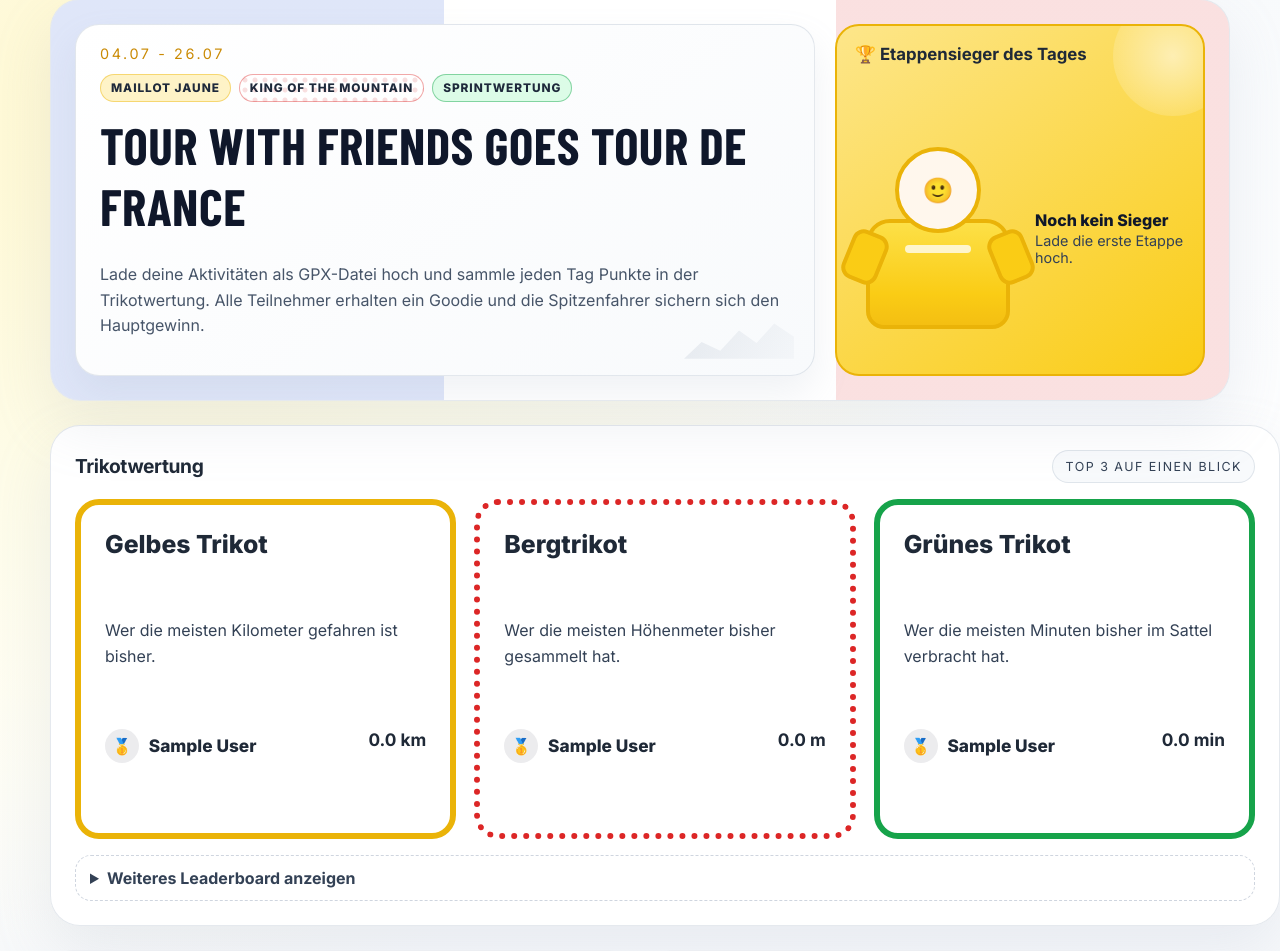
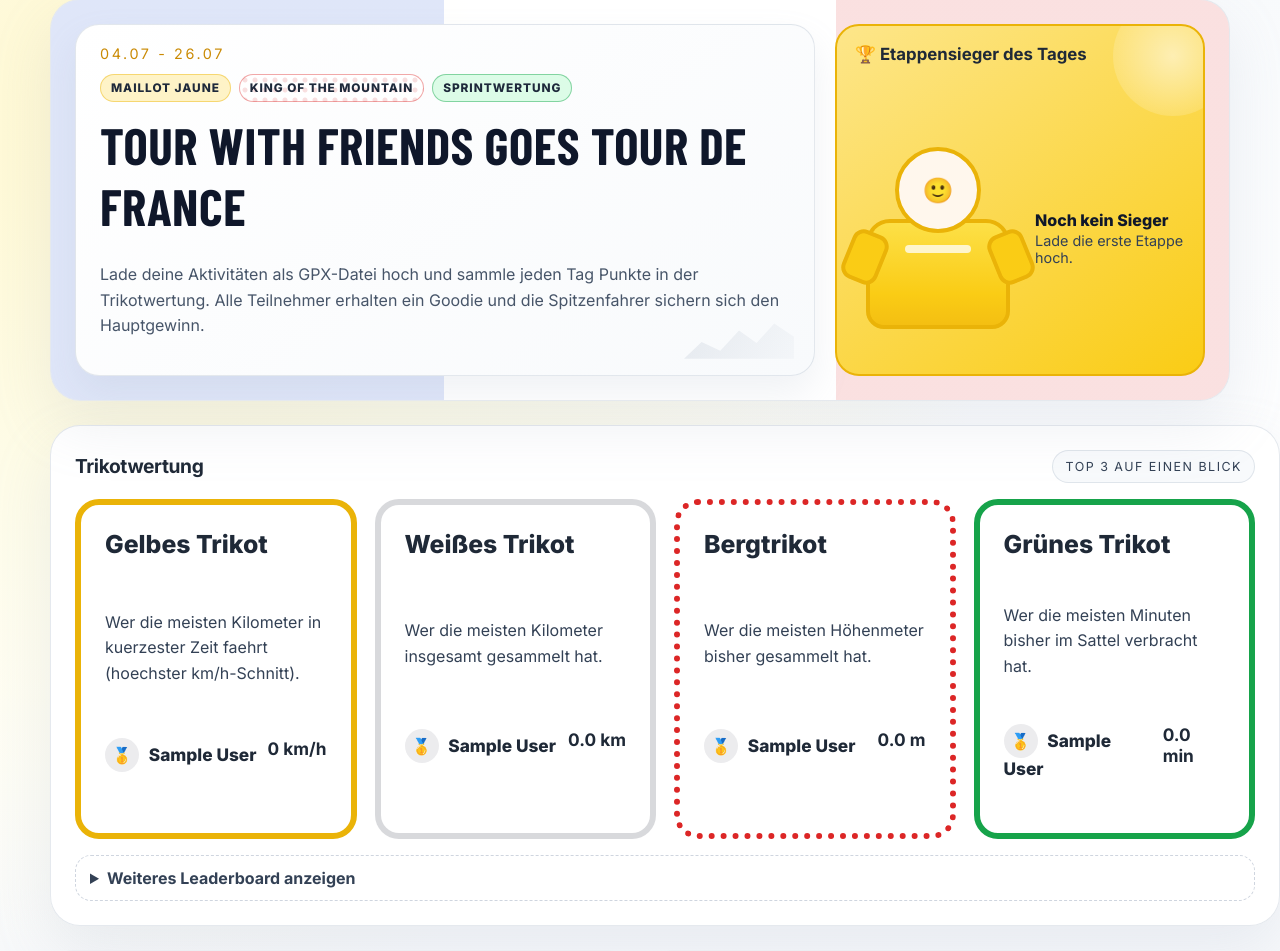
Before and after one commit to carlottadietz/tourwithfriends, a Flask app: page / in a window 1280 px wide. Shown: the part 25-976 px from the top of the page. Run offline with Flask 3, Linux system fonts and the light colour scheme; the visitor is signed in with stand-in values (Sample User, id 1); data comes from the database, SQL or seed files in the repository; data that the repository does not hold is empty; some libraries are stand-ins or nearby versions; some web fonts are replaced.

Commit message:
Trikotwertung auf kmh-Logik umstellen und weißes Trikot ergänzen

```diff
--- a/app.py
+++ b/app.py
@@ -205,7 +205,23 @@
     user = get_current_user()
     conn = get_db()
     users = conn.execute("SELECT id, name, profile_image FROM users ORDER BY name ASC").fetchall()
-    distance_leaderboard = conn.execute(
+    yellow_leaderboard = conn.execute(
+        """
+        SELECT
+            id,
+            name,
+            profile_image,
+            total_distance_km,
+            total_duration_min,
+            CASE
+                WHEN total_duration_min > 0 THEN ROUND((total_distance_km / total_duration_min) * 60.0, 2)
+                ELSE 0
+            END AS avg_speed_kmh
+        FROM users
+        ORDER BY avg_speed_kmh DESC, total_distance_km DESC, name ASC
+        """
+    ).fetchall()
+    white_leaderboard = conn.execute(
         "SELECT id, name, profile_image, total_distance_km FROM users ORDER BY total_distance_km DESC, name ASC"
     ).fetchall()
     elevation_leaderboard = conn.execute(
@@ -216,16 +232,47 @@
     ).fetchall()
     daily_winners = conn.execute(
         """
-        SELECT strftime('%d.%m.%Y', r.created_at) AS day, r.user_id, r.distance_km, u.name as user_name, u.profile_image as profile_image
-        FROM rides r
-        JOIN users u ON r.user_id = u.id
-        WHERE r.id = (
-            SELECT id FROM rides r2
-            WHERE date(r2.created_at) = date(r.created_at)
-            ORDER BY distance_km DESC, created_at ASC, id ASC
-            LIMIT 1
+        WITH daily_totals AS (
+            SELECT
+                date(r.created_at) AS ride_day,
+                r.user_id,
+                ROUND(SUM(r.distance_km), 2) AS distance_km,
+                ROUND(SUM(r.duration_min), 2) AS duration_min,
+                CASE
+                    WHEN SUM(r.duration_min) > 0 THEN ROUND((SUM(r.distance_km) / SUM(r.duration_min)) * 60.0, 2)
+                    ELSE 0
+                END AS avg_speed_kmh
+            FROM rides r
+            GROUP BY date(r.created_at), r.user_id
         )
-        ORDER BY date(r.created_at) DESC
+        SELECT
+            strftime('%d.%m.%Y', dt.ride_day) AS day,
+            dt.user_id,
+            dt.distance_km,
+            dt.duration_min,
+            dt.avg_speed_kmh,
+            u.name AS user_name,
+            u.profile_image AS profile_image
+        FROM daily_totals dt
+        JOIN users u ON dt.user_id = u.id
+        WHERE NOT EXISTS (
+            SELECT 1
+            FROM daily_totals better
+            WHERE better.ride_day = dt.ride_day
+              AND (
+                  better.avg_speed_kmh > dt.avg_speed_kmh
+                  OR (
+                      better.avg_speed_kmh = dt.avg_speed_kmh
+                      AND better.distance_km > dt.distance_km
+                  )
+                  OR (
+                      better.avg_speed_kmh = dt.avg_speed_kmh
+                      AND better.distance_km = dt.distance_km
+                      AND better.user_id < dt.user_id
+                  )
+              )
+        )
+        ORDER BY dt.ride_day DESC
         """
     ).fetchall()
     rides = []
@@ -236,8 +283,8 @@
         ).fetchall()
 
     current_leader = None
-    if distance_leaderboard:
-        current_leader = distance_leaderboard[0]
+    if yellow_leaderboard:
+        current_leader = yellow_leaderboard[0]
 
     stats = {
         "distance": 0.0,
@@ -257,7 +304,8 @@
         users=users,
         current_leader=current_leader,
         stats=stats,
-        distance_leaderboard=distance_leaderboard,
+        yellow_leaderboard=yellow_leaderboard,
+        white_leaderboard=white_leaderboard,
         elevation_leaderboard=elevation_leaderboard,
         duration_leaderboard=duration_leaderboard,
         daily_winners=daily_winners,
--- a/templates/index.html
+++ b/templates/index.html
@@ -78,7 +78,7 @@
 
     .trikot-full { width: 100%; }
     .trikot-stage { display: grid; gap: 16px; }
-    .top-three-cards { display: grid; grid-template-columns: repeat(3, minmax(0, 1fr)); gap: 18px; }
+    .top-three-cards { display: grid; grid-template-columns: repeat(4, minmax(0, 1fr)); gap: 18px; }
     .trikot-card { position: relative; border-radius: 24px; padding: 24px; border: 6px solid rgba(15,23,42,0.16); background: #ffffff; display: grid; gap: 14px; min-height: 280px; overflow: hidden; }
     .trikot-card::before { content: none; }
     .trikot-card h3 { margin: 0; font-size: 1.55rem; font-weight: 900; }
@@ -94,7 +94,7 @@
     .top-three .rank { display: inline-flex; align-items: center; justify-content: center; width: 34px; height: 34px; background: rgba(15,23,42,0.08); border-radius: 999px; font-size: 1rem; margin-right: 6px; }
     .expand-box { border: 1px dashed rgba(148,163,184,0.45); border-radius: 16px; padding: 12px 14px; background: #ffffff; }
     .expand-box summary { cursor: pointer; font-weight: 700; color: #334155; }
-    .expand-grid { margin-top: 12px; display: grid; grid-template-columns: repeat(3, minmax(0, 1fr)); gap: 12px; }
+    .expand-grid { margin-top: 12px; display: grid; grid-template-columns: repeat(4, minmax(0, 1fr)); gap: 12px; }
     .expand-col { background: #f8fafc; border: 1px solid rgba(148,163,184,0.2); border-radius: 14px; padding: 10px; }
     .expand-col h4 { margin: 0 0 8px; font-size: 0.92rem; }
     .expand-col ul { list-style: none; margin: 0; padding: 0; display: grid; gap: 6px; }
@@ -176,7 +176,7 @@
             </div>
             <div class="winner-text">
               <span class="winner-name">{{ daily_winners[0].user_name }}</span>
-              <span class="winner-meta">{{ daily_winners[0].day }} · {{ daily_winners[0].distance_km }} km</span>
+              <span class="winner-meta">{{ daily_winners[0].day }} · {{ daily_winners[0].distance_km }} km · {{ daily_winners[0].avg_speed_kmh|round(2) }} km/h</span>
             </div>
           </div>
           <p class="hero-note">🚴 Gelbes Trikot-Modus: Vollgas auf dem Rad und Platz 1 sichern.</p>
@@ -206,9 +206,24 @@
         <div class="top-three-cards">
           <article class="trikot-card trikot-yellow">
             <h3>Gelbes Trikot</h3>
-            <p>Wer die meisten Kilometer gefahren ist bisher.</p>
+            <p>Wer die meisten Kilometer in kuerzester Zeit faehrt (hoechster km/h-Schnitt).</p>
             <ol class="top-three">
-              {% for entry in distance_leaderboard[:3] %}
+              {% for entry in yellow_leaderboard[:3] %}
+                <li>
+                  <span><span class="rank">{{ '🥇' if loop.index == 1 else '🥈' if loop.index == 2 else '🥉' }}</span> {{ entry.name }}</span>
+                  <strong>{{ entry.avg_speed_kmh|round(2) }} km/h</strong>
+                </li>
+              {% else %}
+                <li><span class="muted">Noch keine Einträge.</span></li>
+              {% endfor %}
+            </ol>
+          </article>
+
+          <article class="trikot-card">
+            <h3>Weißes Trikot</h3>
+            <p>Wer die meisten Kilometer insgesamt gesammelt hat.</p>
+            <ol class="top-three">
+              {% for entry in white_leaderboard[:3] %}
                 <li>
                   <span><span class="rank">{{ '🥇' if loop.index == 1 else '🥈' if loop.index == 2 else '🥉' }}</span> {{ entry.name }}</span>
                   <strong>{{ entry.total_distance_km|round(1) }} km</strong>
@@ -256,7 +271,17 @@
             <section class="expand-col">
               <h4>Gelbes Trikot</h4>
               <ul>
-                {% for entry in distance_leaderboard[3:] %}
+                {% for entry in yellow_leaderboard[3:] %}
+                  <li><span>{{ loop.index + 3 }}. {{ entry.name }}</span><strong>{{ entry.avg_speed_kmh|round(2) }} km/h</strong></li>
+                {% else %}
+                  <li><span class="muted">Keine weiteren Einträge.</span></li>
+                {% endfor %}
+              </ul>
+            </section>
+            <section class="expand-col">
+              <h4>Weißes Trikot</h4>
+              <ul>
+                {% for entry in white_leaderboard[3:] %}
                   <li><span>{{ loop.index + 3 }}. {{ entry.name }}</span><strong>{{ entry.total_distance_km|round(1) }} km</strong></li>
                 {% else %}
                   <li><span class="muted">Keine weiteren Einträge.</span></li>
```
